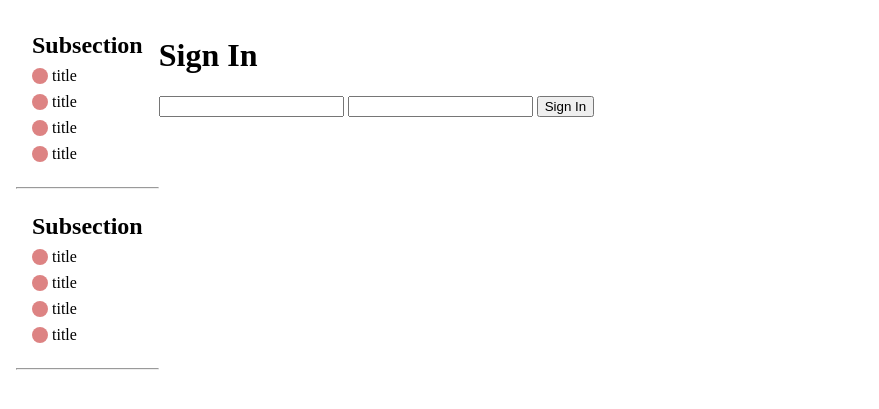
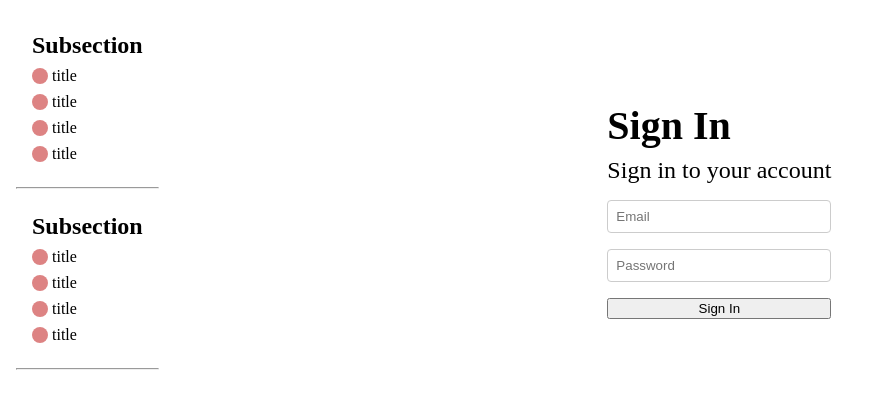
Before and after one commit to Tris002xx/Threadit, a Node server app: page /login in a window 1280 px wide. Shown: the part 87-496 px from the top of the page, without its empty margins (0-879 px from the left). Run offline with Node 20, Linux system fonts and the light colour scheme; some libraries are stand-ins or nearby versions.

Commit message:
creating first version of login page

```diff
--- /dev/null
+++ b/views/css/auth.css
@@ -0,0 +1,30 @@
+.signin-form {
+    margin: 0 auto;
+    display: flex;
+    justify-content: center;
+    flex-direction: column;
+}
+
+.signin-heading {
+    font-size: 2.5rem;
+    font-weight: 700;
+    margin-bottom: 8px;
+}
+
+.signin-subheading {
+    font-size: 1.5rem;
+    font-weight: 100;
+    margin-bottom: 16px;
+}
+
+.signin-textboxes {
+    display: flex;
+    flex-direction: column;
+}
+
+.signin-input {
+    margin-bottom: 16px;
+    padding: 8px;
+    border: 1px solid #ccc;
+    border-radius: 4px;
+}
--- a/views/pages/login.ejs
+++ b/views/pages/login.ejs
@@ -7,6 +7,7 @@
     <link rel="stylesheet" href="/css/header.css" />
     <link rel="stylesheet" href="/css/sidenav.css" />
     <link rel="stylesheet" href="/css/hero.css" />
+    <link rel="stylesheet" href="/css/auth.css" />
     <title>Login-Threadit</title>
   </head>
   <body>
--- a/views/partials/auth.ejs
+++ b/views/partials/auth.ejs
@@ -1,6 +1,21 @@
-<form action="/login" method="post">
-  <h1>Sign In</h1>
-  <input id="email" name="email" type="text" />
-  <input id="password" name="password" type="text" />
-  <button type="submit">Sign In</button>
+<form action="/login" method="post" class="signin-form">
+  <h1 class="signin-heading">Sign In</h1>
+  <p class="signin-subheading">Sign in to your account</p>
+  <div class="signin-textboxes">
+    <input
+      id="email"
+      name="email"
+      type="text"
+      class="signin-input"
+      placeholder="Email"
+    />
+    <input
+      id="password"
+      name="password"
+      type="password"
+      class="signin-input"
+      placeholder="Password"
+    />
+  </div>
+  <button type="submit" class="signin-button">Sign In</button>
 </form>
```
